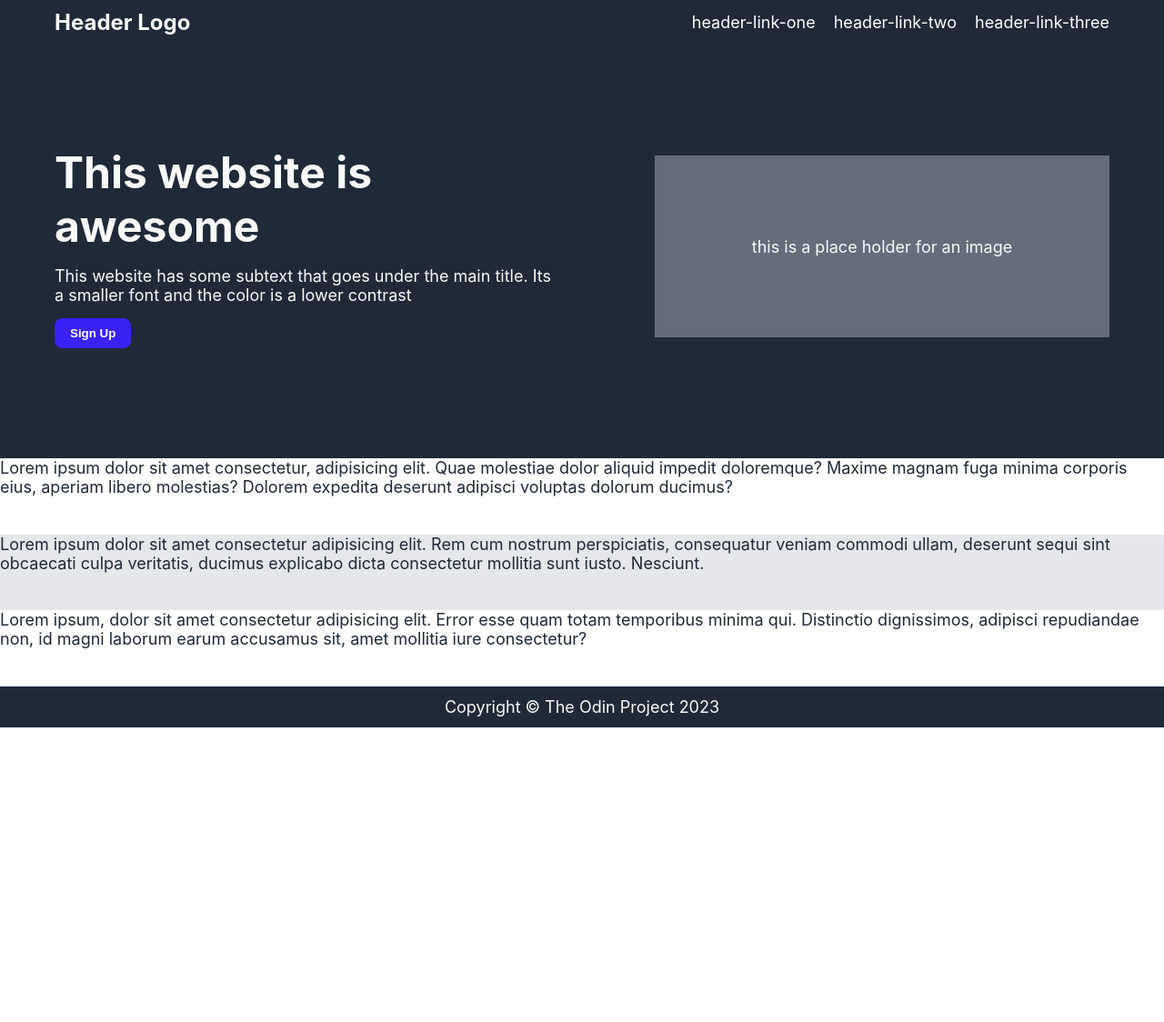
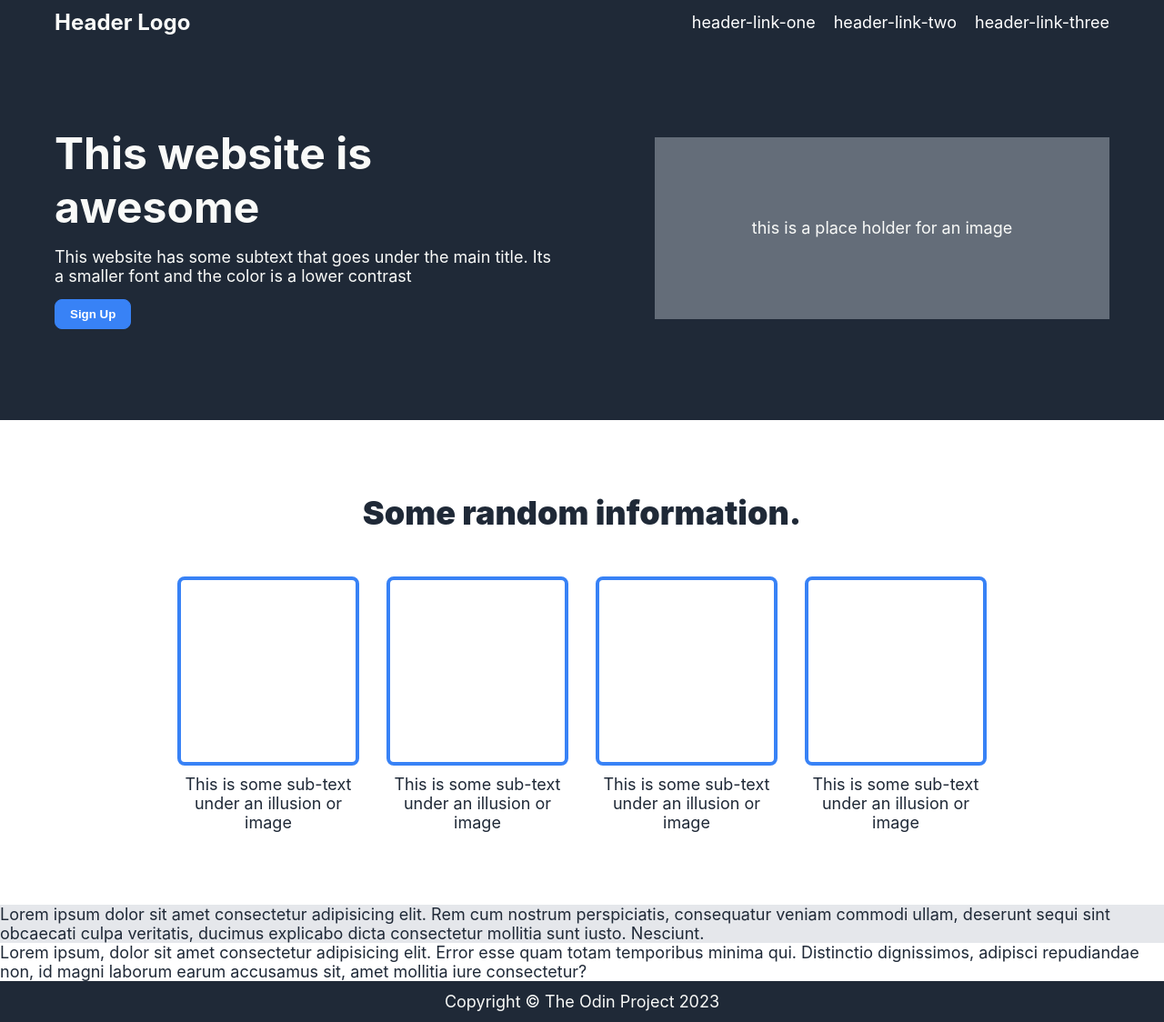
Before and after one commit to tiwaomotosho/odin-html-css-proj, a plain HTML site: page index.html in a window 1280 px wide. Shown: the whole page at 91% size. Before the commit the page ends 800 px from the top, so only its background shows below. Drawn offline with Linux system fonts and the light colour scheme.

Commit message:
feat: add contents for section 2
Here is where the section on picture frames and caption was added

```diff
--- a/index.html
+++ b/index.html
@@ -30,7 +30,32 @@
             </div>
             <div class="sec-one-right">this is a place holder for an image</div>
         </div>
-        <div class="section-2">Lorem ipsum dolor sit amet consectetur, adipisicing elit. Quae molestiae dolor aliquid impedit doloremque? Maxime magnam fuga minima corporis eius, aperiam libero molestias? Dolorem expedita deserunt adipisci voluptas dolorum ducimus?</div>
+        <div class="section-2">
+            <div class="info-header">Some random information.</div>
+
+            <div class="info-frame">
+                <div class="frame">
+                  <div class="border-box"></div>
+                  <div class="text">This is some sub-text under an illusion or image</div>
+                </div>
+
+                <div class="frame">
+                  <div class="border-box"></div>
+                  <div class="text">This is some sub-text under an illusion or image</div>
+                </div>
+
+                <div class="frame">
+                  <div class="border-box"></div>
+                  <div class="text">This is some sub-text under an illusion or image</div>
+                </div>
+
+                <div class="frame">
+                  <div class="border-box"></div>
+                  <div class="text">This is some sub-text under an illusion or image</div>
+                </div>
+              </div>
+
+        </div>
         <div class="section-3">Lorem ipsum dolor sit amet consectetur adipisicing elit. Rem cum nostrum perspiciatis, consequatur veniam commodi ullam, deserunt sequi sint obcaecati culpa veritatis, ducimus explicabo dicta consectetur mollitia sunt iusto. Nesciunt.</div>
         <div class="section-4">Lorem ipsum, dolor sit amet consectetur adipisicing elit. Error esse quam totam temporibus minima qui. Distinctio dignissimos, adipisci repudiandae non, id magni laborum earum accusamus sit, amet mollitia iure consectetur?</div>
     </div>
--- a/style.css
+++ b/style.css
@@ -81,8 +81,8 @@ body{
 button {
   padding: 8px 16px;
   border-radius: 8px;
-    background: #3822F6;
-    border: 1px solid #3822F6;
+  background: #3882F6;
+  border: 1px solid #3882F6;
   color: white;
   font-weight: 600;
 }
@@ -100,6 +100,39 @@ body{
   background-color: white;
   color: #1F2937;
   flex-grow: 1;
+  padding: 80px 60px;
+  align-items: center;
+}
+
+.info-header{
+  font-size: 36px;
+  font-weight: 900;
+  display: flex;
+  justify-content: center;
+  margin-bottom: 48px;
+}
+
+.info-frame {
+  display: flex;
+  justify-content: center;
+  align-items: center;
+  gap: 30px;
+}
+
+.frame {
+  max-width: 200px;
+  text-align: center;
+  display: flex;
+  flex-direction: column;
+  gap: 10px;
+}
+
+.border-box{
+  height: 200px;
+  border-radius: 8px;
+  background-color: none;
+  border: 4px solid #3882F6;
+
 }
 
 .section-3{
```
Lines whose indentation alone changed are shown as unchanged.
